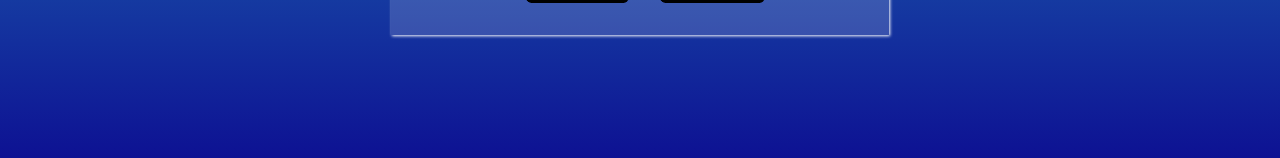
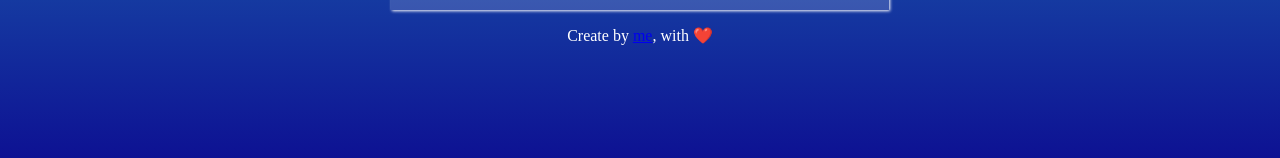
Before and after one commit to abhinav7895/pomodoro-app, a plain HTML site: page index.html in a window 1280 px wide. Shown: the part 632-790 px from the top of the page. Drawn offline with Linux system fonts and the light colour scheme.

Commit message:
Update index.html
Footer Added

```diff
--- a/index.html
+++ b/index.html
@@ -31,6 +31,10 @@
 
     </section>
 
+    <footer class="footer">
+        <p class="footer-text">Create by <a target="_blank" href="https://abhinavyadav.bio.link/">me</a>, with ❤️</p>
+    </footer>
+
     <script type="module" src="script.js"></script>
 </body>
 </html>
```
